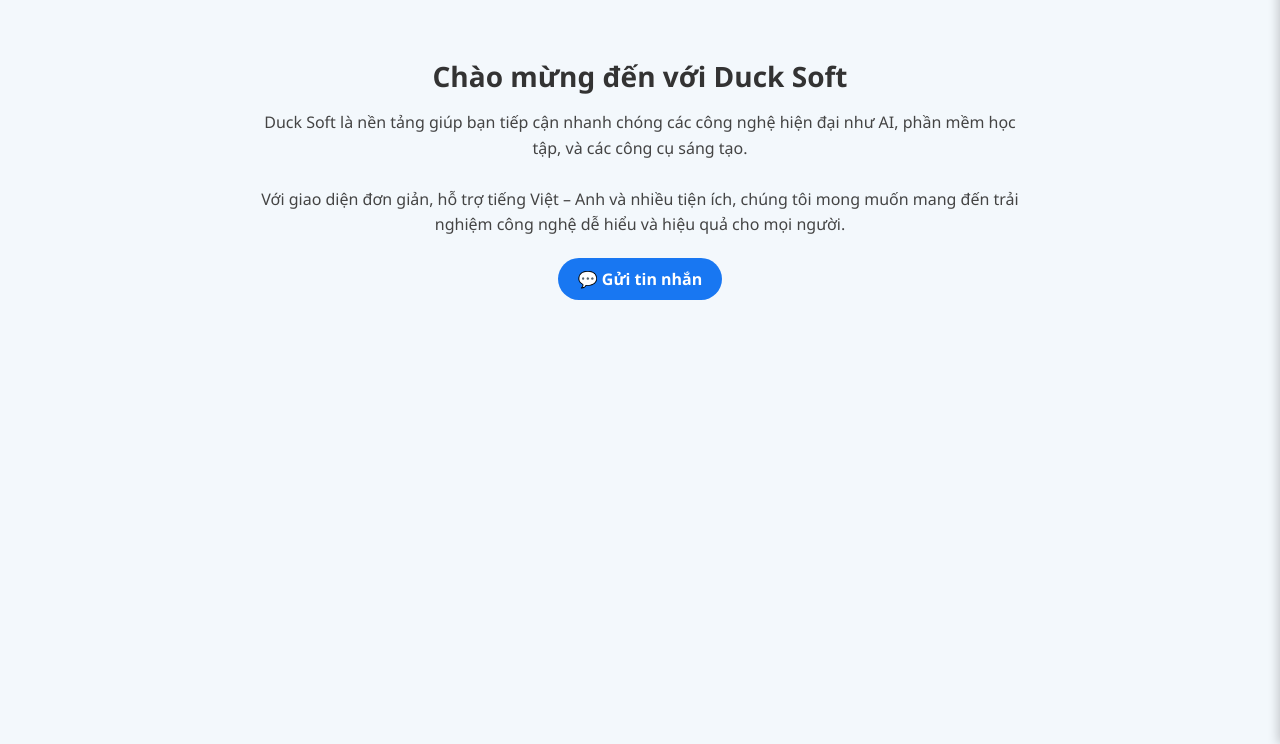
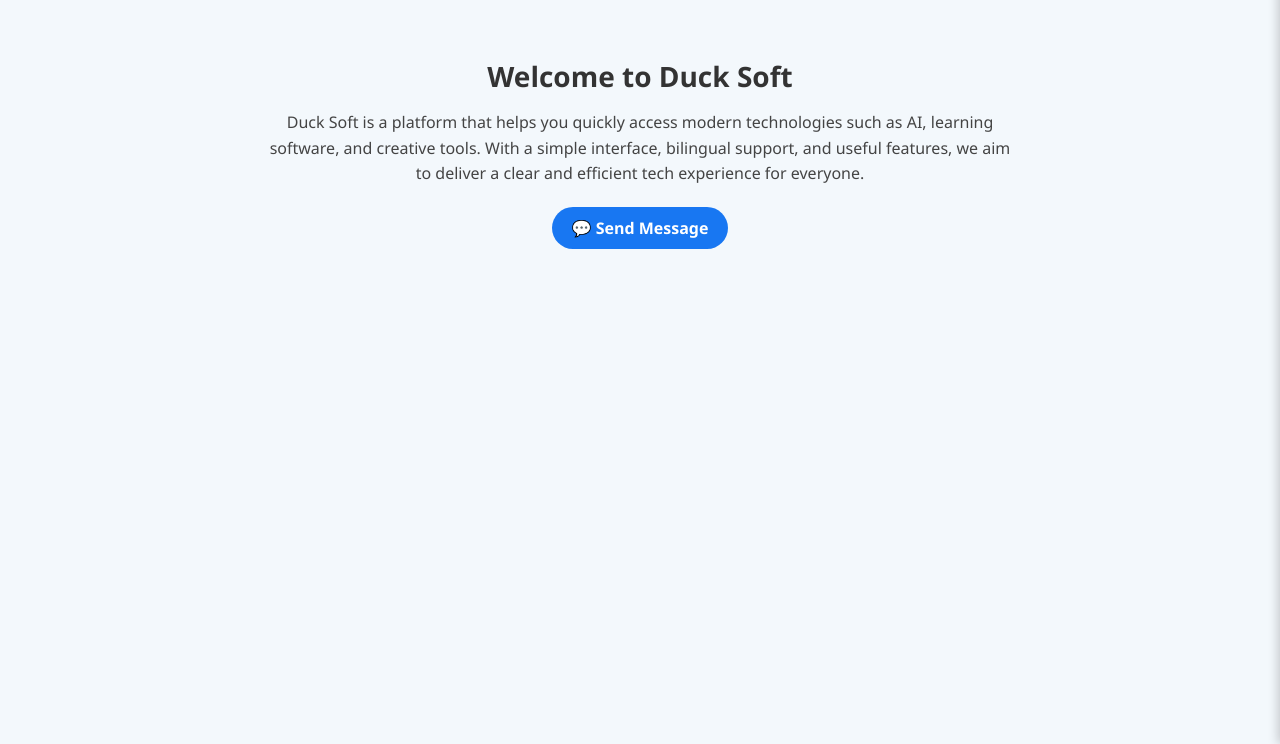
Before and after one commit to ducka1238/qduchocitt, a plain HTML site: page index.html in a window 1280 px wide. Shown: the part 56-800 px from the top of the page. Drawn offline with Linux system fonts and the light colour scheme; no server answers.

Commit message:
Update index.html

```diff
--- a/index.html
+++ b/index.html
@@ -87,28 +87,25 @@
   </nav>
 
   <section class="section" id="intro">
-    <h1 id="intro-title">Chào mừng đến với Duck Soft</h1>
-    <p id="intro-desc">
-      Duck Soft là nền tảng giúp bạn tiếp cận nhanh chóng các công nghệ hiện đại như AI, phần mềm học tập, và các công cụ sáng tạo.<br><br>
-      Với giao diện đơn giản, hỗ trợ tiếng Việt – Anh và nhiều tiện ích, chúng tôi mong muốn mang đến trải nghiệm công nghệ dễ hiểu và hiệu quả cho mọi người.
-    </p>
+    <h1 id="intro-title"></h1>
+    <p id="intro-desc"></p>
     <div class="facebook-contact">
-      <a href="https://facebook.com/Mbbank22222006666666DQD" target="_blank">💬 Gửi tin nhắn</a>
+      <a href="https://facebook.com/Mbbank22222006666666DQD" target="_blank">💬 <span data-i18n="send_message">Gửi tin nhắn</span></a>
     </div>
   </section>
 
   <section class="section" id="news">
-    <h1 id="news-title">Tin tức công nghệ</h1>
-    <div id="news-content">Đang tải tin tức...</div>
+    <h1 id="news-title"></h1>
+    <div id="news-content"></div>
   </section>
 
   <section class="section" id="schedule">
-    <h1 id="schedule-title">Lịch học</h1>
+    <h1 id="schedule-title"></h1>
     <iframe src="https://docs.google.com/spreadsheets/d/e/2PACX-1vQXR-6gIkWqGeimvb-RGAO5iBPKrUvdpoZlN1mnlKExONtXY6UYRXZFIxv39edWbQ/pubhtml?widget=true&amp;headers=false"></iframe>
   </section>
 
   <section class="section" id="contact">
-    <h1 id="contact-title">Liên hệ & Dịch vụ</h1>
+    <h1 id="contact-title"></h1>
     <ul style="list-style: none; padding: 0; text-align: left;">
       <li>• Grok</li><li>• Drive</li><li>• GPT</li><li>• Meitu</li>
       <li>• Elsa</li><li>• Capcut</li><li>• Spotify</li><li>• Monica</li>
@@ -133,7 +130,8 @@
         "menu_contact": "Liên hệ",
         "loading_news": "Đang tải tin tức...",
         "news_error": "Không thể tải tin tức.",
-        "read_more": "Xem chi tiết"
+        "read_more": "Xem chi tiết",
+        "send_message": "Gửi tin nhắn"
       },
       en: {
         "intro-title": "Welcome to Duck Soft",
@@ -147,7 +145,8 @@
         "menu_contact": "Contact",
         "loading_news": "Loading news...",
         "news_error": "Unable to load news.",
-        "read_more": "Read More"
+        "read_more": "Read More",
+        "send_message": "Send Message"
       }
     };
 
@@ -185,30 +184,36 @@
       })
     );
 
-    async function fetchNews() {
+    function fetchNews() {
       const container = document.getElementById("news-content");
       container.textContent = i18nData[currentLang]["loading_news"];
-      try {
-        const res = await fetch("https://newsapi.org/v2/top-headlines?category=technology&language=en&pageSize=5&apiKey=58b46914e3ac4a308220f370504b6c15");
-        const data = await res.json();
+      const fakeNews = {
+        vi: [
+          {
+            title: "AI đang thay đổi thế giới",
+            description: "Trí tuệ nhân tạo đang được ứng dụng rộng rãi trong giáo dục và công nghệ.",
+            url: "https://example.com/ai"
+          }
+        ],
+        en: [
+          {
+            title: "AI is transforming the world",
+            description: "Artificial intelligence is widely used in education and technology.",
+            url: "https://example.com/ai"
+          }
+        ]
+      };
       container.innerHTML = "";
-        if (!data.articles) {
-          container.textContent = i18nData[currentLang]["news_error"];
-          return;
-        }
-        data.articles.forEach(a => {
+      fakeNews[currentLang].forEach(a => {
         const div = document.createElement("div");
         div.className = "news-item";
         div.innerHTML = `
           <h3>${a.title}</h3>
-            <p>${a.description || ""}</p>
+          <p>${a.description}</p>
           <a href="${a.url}" target="_blank">${i18nData[currentLang]["read_more"]}</a>
         `;
         container.appendChild(div);
       });
-      } catch {
-        container.textContent = i18nData[currentLang]["news_error"];
-      }
     }
 
     const savedSection = localStorage.getItem("currentSection") || "#intro";
@@ -217,7 +222,7 @@
       a.classList.toggle("active", a.getAttribute("href") === savedSection);
     });
 
-    fetchNews();
+    toggleLanguage(); // Tải đúng nội dung khi vào lần đầu
   </script>
 </body>
 </html>
```
Lines whose indentation alone changed are shown as unchanged.
